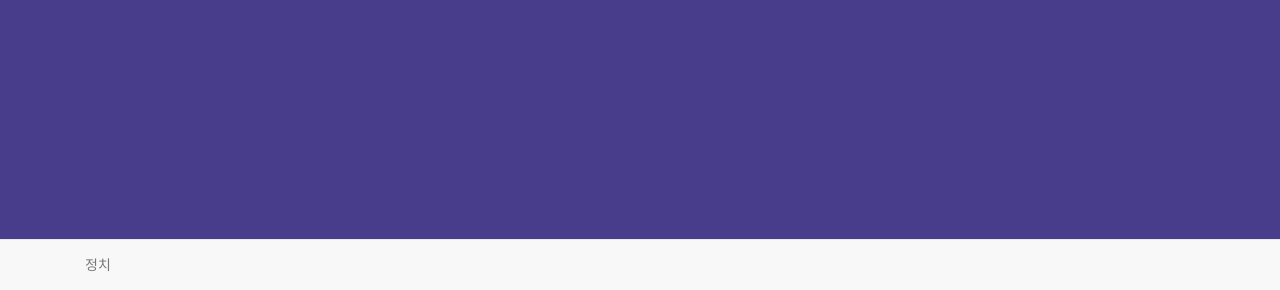
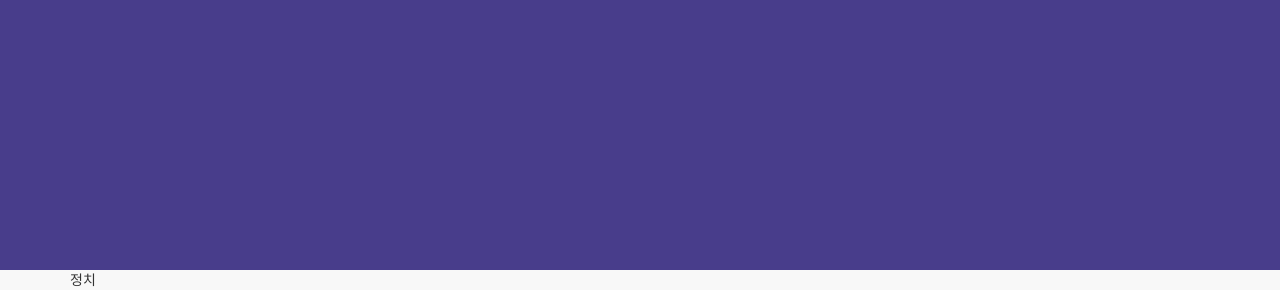
Before and after one commit to bigbrotherkr/issuetrac.kr, a website: page issuetrackr/public/working/page1.html in a window 1280 px wide. Shown: the part 510-800 px from the top of the page. Drawn offline with nearby package versions, Linux system fonts and the light colour scheme.

```diff
--- a/issuetrackr/public/working/page1.html
+++ b/issuetrackr/public/working/page1.html
@@ -35,11 +35,13 @@
         </div>
     </article>
 
-    <footer class="navbar navbar-default navbar-fixed-bottom" role="navigation">
+    <footer class="nav navbar-default navbar-fixed-bottom">
         <div class="container">
-            <ul class="nav navbar-nav">
-                <li><a href="">정치</a></li>
-            </ul>
+            <div class="row">
+                <div class="col-md-2 item">
+                    정치
+                </div>
+            </div>
         </div>
     </footer>
 </body>
```
